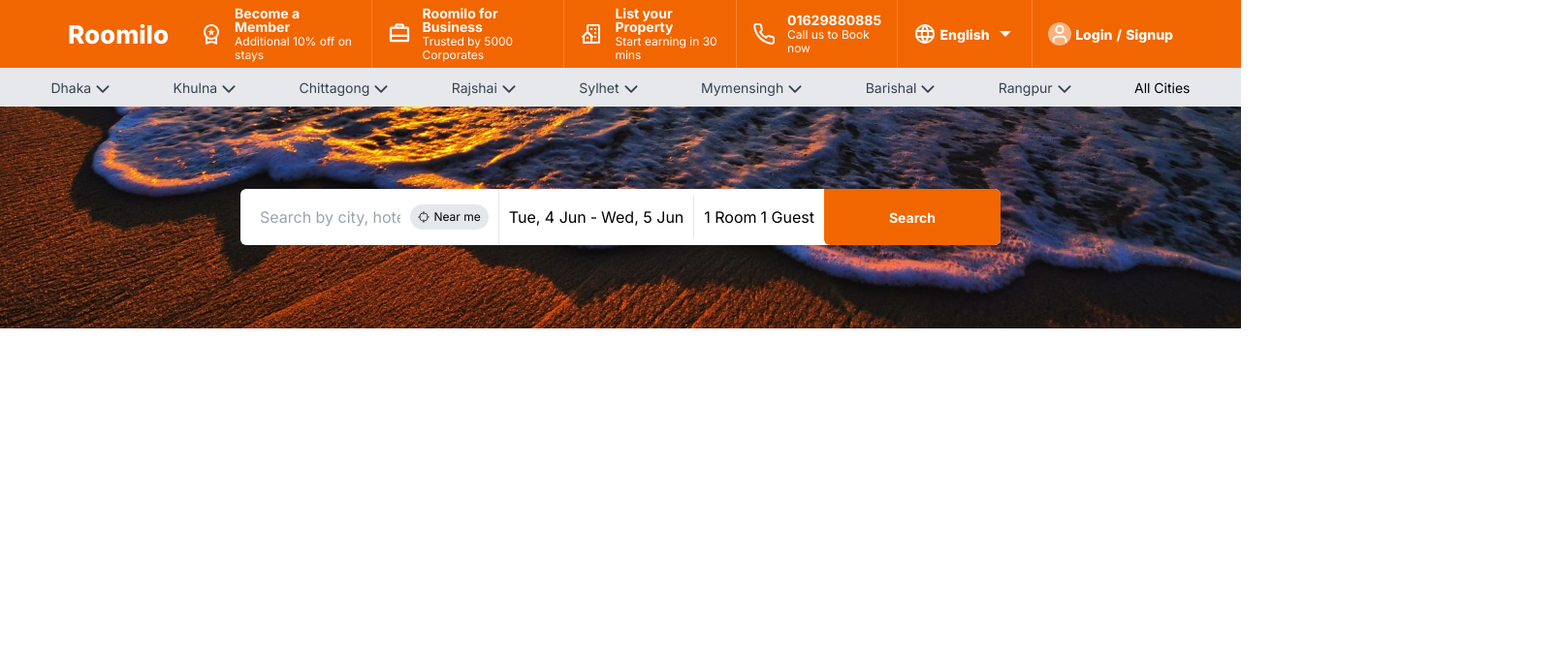
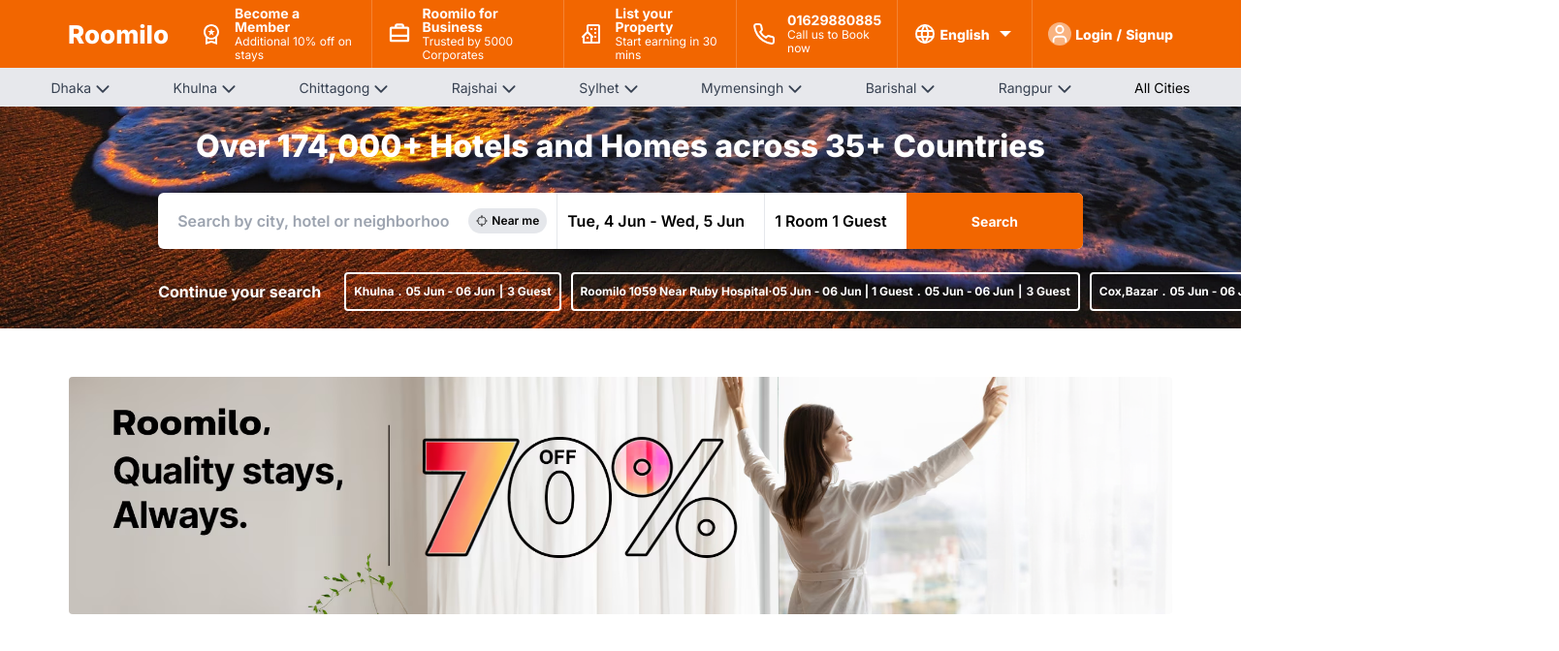
Before and after one commit to nissandev/roomiloLanchPage, a Next.js app: page / in a window 1280 px wide. Shown: the top 672 px of the page at 97% size, 1608 px wide, since content can reach past the window. Built offline with nearby package versions, Linux system fonts and the light colour scheme.

Commit message:
discount card added

```diff
--- a/src/app/pages/home/page.tsx
+++ b/src/app/pages/home/page.tsx
@@ -7,11 +7,15 @@
 const Countdown = dynamic(() => import("@/components/countdown/Countdown"), {
   suspense: true,
 });
+const MaxDiscountBanner = dynamic(() => import("@/components/Shared/MaxDiscountBanner"), {
+  suspense: true,
+});
 const Home = () => {
   const releaseDate = new Date(process.env.NEXT_PUBLIC_OPENING_DATE || "");
   return (
     <div>
       <Searchbar />
+      <MaxDiscountBanner/>
       {/* <Countdown releaseDate={releaseDate}/> */}
     </div>
   );
--- a/src/components/Searchbar/Searchbar.tsx
+++ b/src/components/Searchbar/Searchbar.tsx
@@ -1,73 +1,92 @@
 import React from "react";
 import { TfiTarget } from "react-icons/tfi";
-import bannerImg from "../../assets/images/bannerwallp.jpg";
 
 const Searchbar = () => {
+  const recentSearch = [
+    {
+      location: "Khulna",
+      selectedDate: "05 Jun - 06 Jun",
+      totalGuest: "3",
+    },
+    {
+      location: "Roomilo 1059 Near Ruby Hospital·05 Jun - 06 Jun | 1 Guest",
+      selectedDate: "05 Jun - 06 Jun",
+      totalGuest: "3",
+    },
+    {
+      location: "Cox,Bazar",
+      selectedDate: "05 Jun - 06 Jun",
+      totalGuest: "1",
+    },
+    {
+      location: "Noakhali",
+      selectedDate: "05 Jun - 06 Jun",
+      totalGuest: "2",
+    },
+    {
+      location: "Dhanmondi",
+      selectedDate: "05 Jun - 06 Jun",
+      totalGuest: "3",
+    },
+  ];
+
   return (
     <div>
-      <div className='lg:h-[28.6vh]  md:h-[40vh] h-[50vh] bg-[url(./../assets/images/bannerwallp.jpg)] bg-no-repeat bg-cover bg-bottom flex items-center justify-center'>
-        <div className='h-auto flex flex-col md:flex-row items-center justify-evenly bg-white w-full mx-4 md:mx-[15.5em] rounded-md'>
-          <div className='flex flex-col md:flex-row items-center justify-between flex-grow border-b md:border-r md:border-b-0 h-auto md:h-[58px] p-2.5 md:px-[10px] w-full md:w-auto'>
-            <p className='w-full md:w-[70%] h-[96%] mb-2 md:mb-0'>
+      <div className="lg:h-[28.6vh]  md:h-[40vh] h-[50vh] bg-[url(./../assets/images/bannerwallp.jpg)] bg-no-repeat bg-cover bg-bottom flex md:flex-col gap-6 items-center justify-center">
+        <h1 className=" text-[32px] text-white font-extrabold">
+          Over 174,000+ Hotels and Homes across 35+ Countries
+        </h1>
+        {/* ----------Searchbar start------------------- */}
+        <div className="h-auto flex flex-col md:flex-row items-center justify-evenly bg-white w-full md:w-[74.5%] mx-4 md:mx-[15.5em] rounded-md font-semibold">
+          <div className="flex flex-col md:flex-row items-center justify-between flex-grow border-b md:border-r md:border-b-0 h-auto md:h-[58px] p-2.5 md:px-[10px] w-full md:w-auto">
+            <p className="w-full md:w-[70%] h-[96%] mb-2 md:mb-0">
               <input
-                className='focus:ring-blue-500 focus:outline-none border-none focus:ring-0 focus:border-none md:min-w-[25%] w-full h-full p-2.5'
-                type='text'
-                placeholder='Search by city, hotel or neighborhood'
+                className="focus:ring-blue-500 focus:outline-none border-none focus:ring-0 focus:border-none md:min-w-[300px] w-full h-full p-2.5"
+                type="text"
+                placeholder="Search by city, hotel or neighborhood"
               />
             </p>
-            <p className='flex items-center gap-1 bg-gray-200 rounded-full px-2 py-1 text-[12px] h-fit whitespace-nowrap'>
+            <p className="flex items-center gap-1 bg-gray-200 rounded-full px-2 py-1 text-[12px] h-fit whitespace-nowrap">
               <span>
                 <TfiTarget />
               </span>
               <span>Near me</span>
             </p>
           </div>
-          <div className='flex p-2.5 gap-1 items-center flex-grow border-b md:border-r md:border-b-0 h-auto md:h-full w-full md:w-auto whitespace-nowrap'>
+          <div className="flex p-2.5 gap-1 items-center flex-grow border-b md:border-r md:border-b-0 h-auto md:h-full w-full md:w-auto whitespace-nowrap">
             <p>Tue, 4 Jun</p>
             <p>-</p>
             <p>Wed, 5 Jun</p>
           </div>
-          <div className='flex p-2.5 gap-1 items-center flex-grow h-auto md:h-full w-full md:w-auto whitespace-nowrap'>
+          <div className="flex p-2.5 gap-1 items-center flex-grow h-auto md:h-full w-full md:w-auto whitespace-nowrap">
             <p>1 Room</p>
             <p>1 Guest</p>
           </div>
-          <div className='flex items-center bg-[#f26600] cursor-pointer py-2 md:py-0 md:h-[58px] justify-center w-full md:w-[182px] rounded-b-md md:rounded-r-md md:flex-grow-0 md:flex-shrink-0 whitespace-nowrap'>
-            <span className='font-bold text-[14px] text-white'>Search</span>
+          <div className="flex items-center bg-[#f26600] cursor-pointer py-2 md:py-0 md:h-[58px] justify-center w-full md:w-[182px] rounded-b-md md:rounded-bl-none md:rounded-r-md md:flex-grow-0 md:flex-shrink-0 whitespace-nowrap">
+            <span className="font-bold text-[14px] text-white">Search</span>
           </div>
         </div>
-      </div>
+        {/* ----------Searchbar End-------- -------------*/}
 
-      {/* <div className='h-[28.6vh] bg-[url(./../assets/images/bannerwallp.jpg)] bg-no-repeat bg-cover bg-bottom flex items-center justify-center'>
-        <div className='h-[58px] flex items-center justify-evenly bg-white w-full mx-[15.5em] rounded-md'>
-          <div className='flex items-center justify-between flex-grow border-r h-[58px] px-[10px]'>
-            <p className='w-[70%] h-[96%]'>
-              <input
-                className='focus:ring-blue-500 focus:outline-none border-none focus:ring-0 focus:border-none w-full h-full p-2.5'
-                type='text'
-                placeholder='Search by city, hotel or neighborhood'
-              />
-            </p>
-            <p className='flex items-center gap-1 bg-gray-200 rounded-full px-2 py-1 text-[12px] h-fit'>
-              <span>
-                <TfiTarget />
-              </span>
-              <span>Near me</span>
-            </p>
-          </div>
-          <div className='flex p-2.5 gap-1 items-center flex-grow border-r h-full'>
-            <p>Tue, 4 Jun</p>
-            <p>-</p>
-            <p>Wed, 5 Jun</p>
-          </div>
-          <div className='flex p-2.5 gap-1 items-center flex-grow'>
-            <p>1 Room</p>
-            <p>1 Guest</p>
-          </div>
-          <div className='flex items-center bg-[#f26600] cursor-pointer h-full justify-center w-[182px] rounded-r-md'>
-            <span className='font-bold text-[14px] text-white'>Search</span>
+        {/* --------- Search history Start---------------*/}
+        <div className="w-full md:w-[74.5%]">
+          <div className="flex items-center gap-[24px] text-white whitespace-nowrap">
+            <p className="text-[16px] font-bold">Continue your search</p>
+            <div className="flex items-center gap-[10px]">
+              {recentSearch?.slice(0,4)?.map((search, ind) => (
+                <p key={ind} className="flex gap-1 items-center border-2 border-white font-bold text-[12px] rounded h-[40px] px-[8px] ">
+                  <span>{search?.location}</span>
+                  <span>.</span>
+                  <span>{search?.selectedDate}</span>
+                  <span>|</span>
+                  <span>{search?.totalGuest} Guest</span>
+                </p>
+              ))}
+            </div>
           </div>
         </div>
-      </div> */}
+        {/* --------- Search history End---------------*/}
+      </div>
     </div>
   );
 };
--- a/src/components/Shared/DistrictList.tsx
+++ b/src/components/Shared/DistrictList.tsx
@@ -142,7 +142,7 @@
                   />
                 </span>
               </li>
-              <div
+              <ul
                 onMouseEnter={() => handleMouseEnter(ind)}
                 onMouseLeave={() => handleMouseLeave()}
                 className={`absolute ${
@@ -156,13 +156,13 @@
                     {city?.city}
                   </li>
                 ))}
-                <li className='flex gap-1 items-center text-red-500 font-semibold'>
+                <li className='flex gap-1 items-center text-red-500 font-semibold cursor-pointer hover:text-red-600 transition-all transform-gpu'>
                   <span>All of {district?.district}</span>
                   <span>
                     <FaChevronRight className='text-xl' />
                   </span>
                 </li>
-              </div>
+              </ul>
             </div>
           ))}
           <div className='list-none cursor-pointer'>
--- /dev/null
+++ b/src/components/Shared/MaxDiscountBanner.tsx
@@ -0,0 +1,13 @@
+import React from 'react';
+import Image from "next/image";
+import maxDiscount from '../../assets/images/Roomilo.png'
+
+const MaxDiscountBanner = () => {
+    return (
+        <div className='px-[71px] mt-[50px] flex items-center justify-center'>
+          <Image src={maxDiscount} alt='maxDiscount' className='rounded'/>
+        </div>
+    );
+};
+
+export default MaxDiscountBanner;
```
Also changed, not shown: src/assets/images/Roomilo.png (added).
